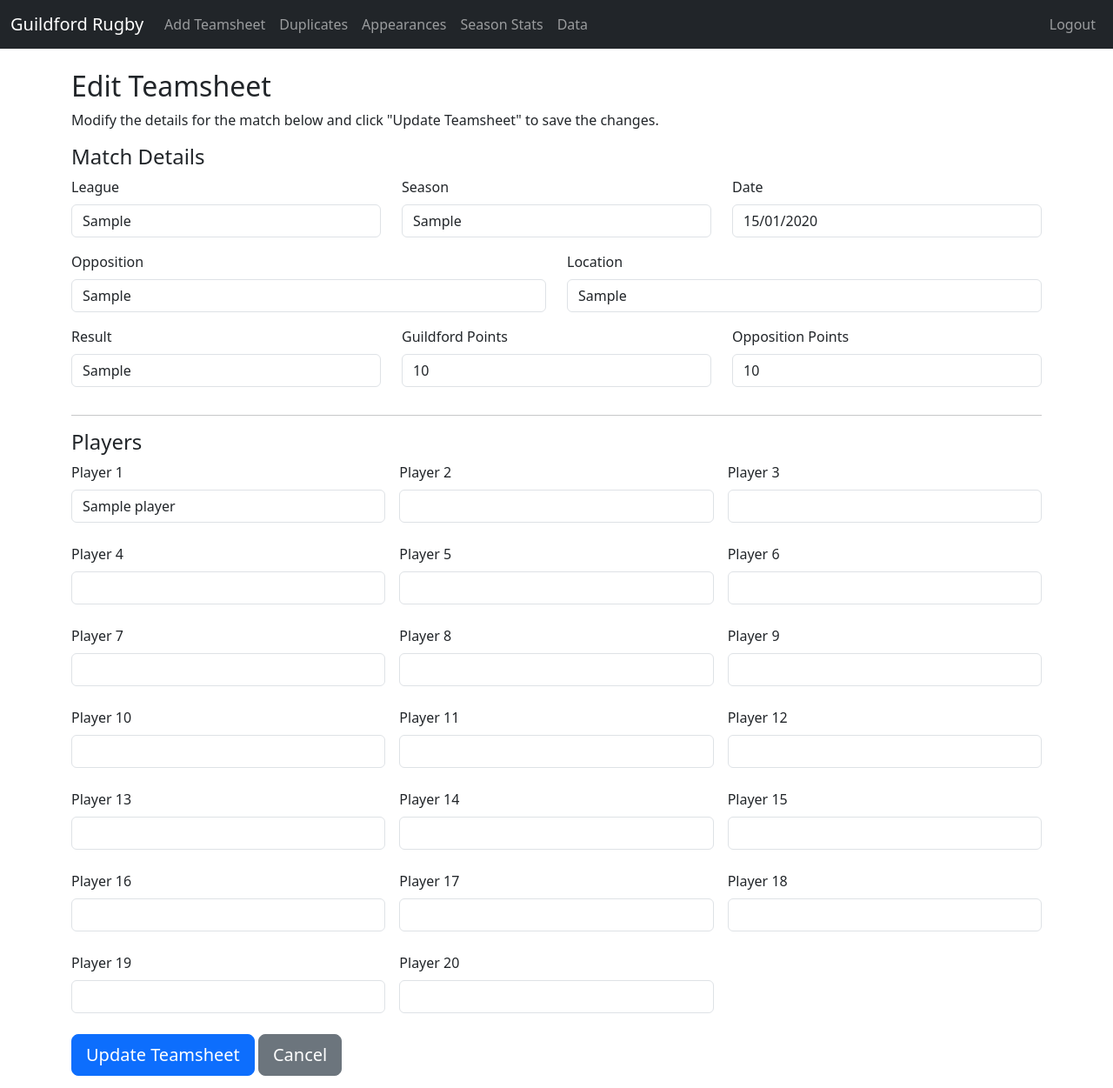
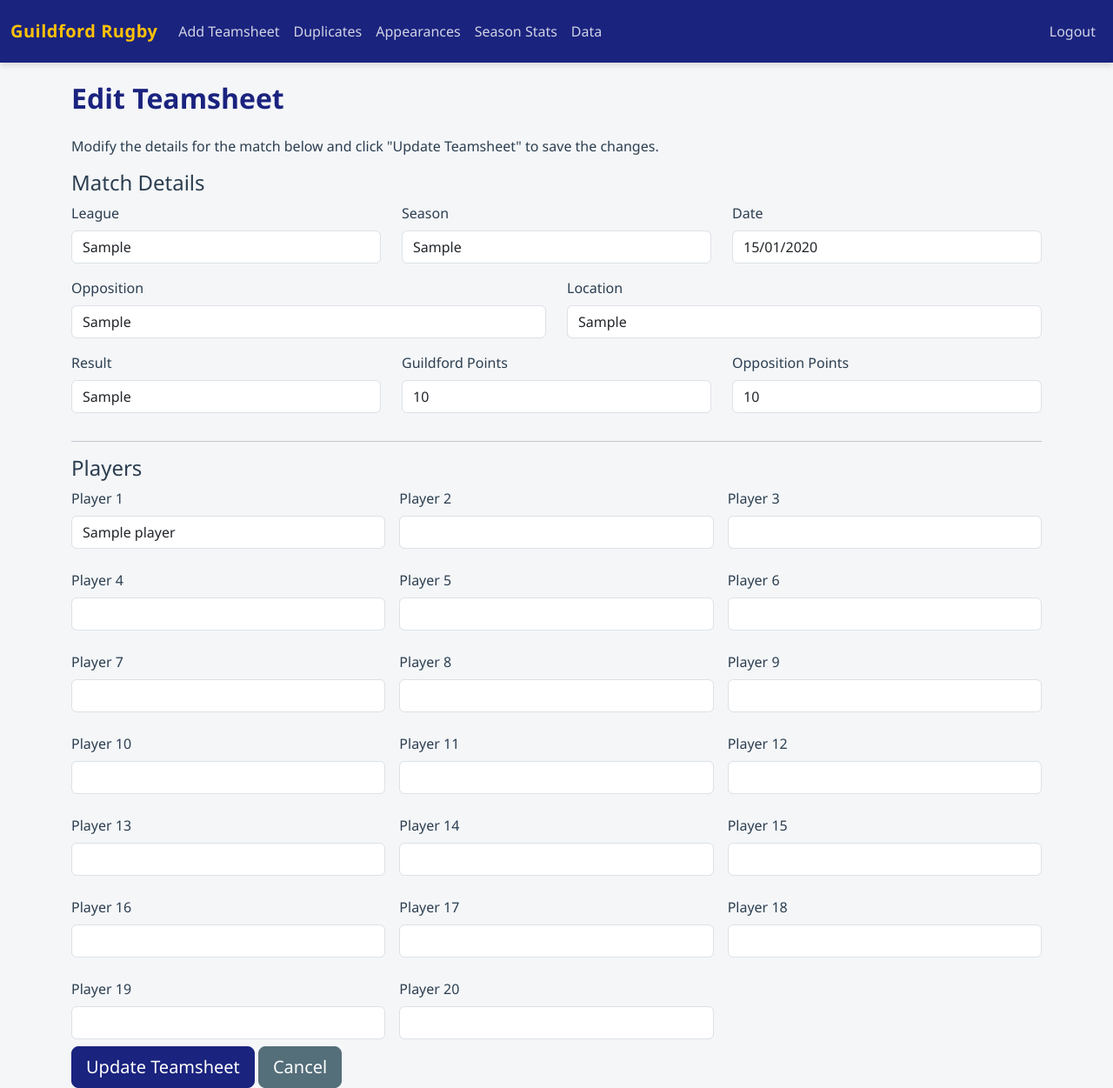
Before and after one commit to mitchrob/TeamSheetApp, a Flask app: page /edit/1 in a window 1280 px wide. Shown: the whole page at 87% size. Run offline with Flask 3, Linux system fonts and the light colour scheme; the visitor is signed in with stand-in values (Sample User, id 1); tables that the repository leaves empty hold one stand-in row (values such as "Sample post"); some libraries are stand-ins or nearby versions.

Commit message:
Enhance visual design with custom CSS and icons

```diff
--- /dev/null
+++ b/app/static/style.css
@@ -0,0 +1,113 @@
+/* Main Variables */
+:root {
+    --primary-color: #1a237e; /* Navy Blue */
+    --secondary-color: #ffc107; /* Gold/Amber */
+    --accent-color: #e53935; /* Red for alerts/actions */
+    --text-dark: #2c3e50;
+    --text-light: #ffffff;
+    --bg-light: #f4f6f8;
+    --card-bg: #ffffff;
+    --shadow-sm: 0 2px 4px rgba(0,0,0,0.05);
+    --shadow-md: 0 4px 6px rgba(0,0,0,0.1);
+}
+
+body {
+    background-color: var(--bg-light);
+    color: var(--text-dark);
+    font-family: 'Segoe UI', system-ui, -apple-system, sans-serif;
+    padding-top: 70px; /* Navbar height + spacing */
+}
+
+/* Navbar Updates */
+.navbar {
+    background-color: var(--primary-color) !important;
+    box-shadow: var(--shadow-md);
+    padding-top: 1rem;
+    padding-bottom: 1rem;
+}
+
+.navbar-brand {
+    font-weight: 700;
+    color: var(--secondary-color) !important;
+    letter-spacing: 0.5px;
+}
+
+.nav-link {
+    color: rgba(255, 255, 255, 0.8) !important;
+    transition: color 0.2s;
+}
+
+.nav-link:hover, .nav-link.active {
+    color: var(--text-light) !important;
+}
+
+/* Cards */
+.card {
+    border: none;
+    border-radius: 12px;
+    box-shadow: var(--shadow-sm);
+    background-color: var(--card-bg);
+    margin-bottom: 1.5rem;
+    transition: transform 0.2s, box-shadow 0.2s;
+}
+
+.card:hover {
+    transform: translateY(-2px);
+    box-shadow: var(--shadow-md);
+}
+
+.card-header {
+    background-color: transparent;
+    border-bottom: 1px solid rgba(0,0,0,0.05);
+    font-weight: 600;
+    color: var(--primary-color);
+    padding: 1rem 1.5rem;
+}
+
+.card-body {
+    padding: 1.5rem;
+}
+
+/* Buttons */
+.btn-primary {
+    background-color: var(--primary-color);
+    border-color: var(--primary-color);
+}
+
+.btn-primary:hover {
+    background-color: #283593;
+    border-color: #283593;
+}
+
+.btn-secondary {
+    background-color: #546e7a;
+    border-color: #546e7a;
+}
+
+/* Tables */
+.table th {
+    color: var(--primary-color);
+    font-weight: 600;
+    border-top: none;
+}
+
+.table-hover tbody tr:hover {
+    background-color: rgba(26, 35, 126, 0.03);
+}
+
+/* Badges */
+.badge {
+    font-weight: 500;
+    padding: 0.5em 0.8em;
+}
+
+/* Page Titles */
+h1, h2, h3 {
+    color: var(--primary-color);
+    font-weight: 700;
+    margin-bottom: 1.5rem;
+}
+
+.display-4 {
+    color: var(--primary-color);
+}
--- a/app/templates/base.html
+++ b/app/templates/base.html
@@ -1,25 +1,36 @@
 <!doctype html>
 <html lang="en">
+
 <head>
   <meta charset="utf-8">
   <meta name="viewport" content="width=device-width, initial-scale=1">
   <title>{% block title %}TeamsheetApp{% endblock %}</title>
   <!-- Bootstrap CSS -->
-    <link href="https://cdn.jsdelivr.net/npm/bootstrap@5.3.2/dist/css/bootstrap.min.css" rel="stylesheet" integrity="sha384-T3c6CoIi6uLrA9TneNEoa7RxnatzjcDSCmG1MXxSR1GAsXEV/Dwwykc2MPK8M2HN" crossorigin="anonymous">
+  <link href="https://cdn.jsdelivr.net/npm/bootstrap@5.3.2/dist/css/bootstrap.min.css" rel="stylesheet"
+    integrity="sha384-T3c6CoIi6uLrA9TneNEoa7RxnatzjcDSCmG1MXxSR1GAsXEV/Dwwykc2MPK8M2HN" crossorigin="anonymous">
   <link rel="stylesheet" href="https://cdn.datatables.net/1.13.6/css/dataTables.bootstrap5.min.css">
+  <link rel="stylesheet" href="https://cdn.jsdelivr.net/npm/bootstrap-icons@1.11.1/font/bootstrap-icons.css">
+  <link rel="stylesheet" href="{{ url_for('static', filename='style.css') }}">
   <style>
-      /* Custom styles */
-      body { padding-top: 56px; } /* Adjust body padding to account for fixed navbar */
-      .clickable-row:hover { background-color: #f8f9fa; cursor: pointer; }
-      .form-actions { margin-top: 1rem; }
-      .players { display:grid; grid-template-columns: repeat(auto-fit, minmax(300px, 1fr)); gap: 1rem; }
+    /* Page-specific inline overrides if needed */
+    .clickable-row:hover {
+      cursor: pointer;
+    }
+
+    .players {
+      display: grid;
+      grid-template-columns: repeat(auto-fit, minmax(300px, 1fr));
+      gap: 1rem;
+    }
   </style>
 </head>
+
 <body>
   <nav class="navbar navbar-expand-lg navbar-dark bg-dark fixed-top">
     <div class="container-fluid">
       <a class="navbar-brand" href="{{ url_for('main.index') }}">Guildford Rugby</a>
-        <button class="navbar-toggler" type="button" data-bs-toggle="collapse" data-bs-target="#mainNav" aria-controls="mainNav" aria-expanded="false" aria-label="Toggle navigation">
+      <button class="navbar-toggler" type="button" data-bs-toggle="collapse" data-bs-target="#mainNav"
+        aria-controls="mainNav" aria-expanded="false" aria-label="Toggle navigation">
         <span class="navbar-toggler-icon"></span>
       </button>
       <div class="collapse navbar-collapse" id="mainNav">
@@ -47,7 +58,9 @@
     {% with messages = get_flashed_messages(with_categories=true) %}
     {% if messages %}
     {% for category, msg in messages %}
-            <div class="alert alert-{{ 'danger' if category == 'error' else ('success' if category == 'success' else 'info') }} alert-dismissible fade show" role="alert">
+    <div
+      class="alert alert-{{ 'danger' if category == 'error' else ('success' if category == 'success' else 'info') }} alert-dismissible fade show"
+      role="alert">
       {{ msg }}
       <button type="button" class="btn-close" data-bs-dismiss="alert" aria-label="Close"></button>
     </div>
@@ -58,12 +71,14 @@
   </main>
 
   <script src="https://code.jquery.com/jquery-3.7.0.js"></script>
-    <script src="https://cdn.jsdelivr.net/npm/bootstrap@5.3.2/dist/js/bootstrap.bundle.min.js" integrity="sha384-C6RzsynM9kWDrMNeT87bh95OGNyZPhcTNXj1NW7RuBCsyN/o0jlpcV8Qyq46cDfL" crossorigin="anonymous"></script>
+  <script src="https://cdn.jsdelivr.net/npm/bootstrap@5.3.2/dist/js/bootstrap.bundle.min.js"
+    integrity="sha384-C6RzsynM9kWDrMNeT87bh95OGNyZPhcTNXj1NW7RuBCsyN/o0jlpcV8Qyq46cDfL"
+    crossorigin="anonymous"></script>
   <script src="https://cdn.datatables.net/1.13.6/js/jquery.dataTables.min.js"></script>
   <script src="https://cdn.datatables.net/1.13.6/js/dataTables.bootstrap5.min.js"></script>
   <script>
     // Make table rows with data-href attribute clickable
-      document.addEventListener('DOMContentLoaded', function() {
+    document.addEventListener('DOMContentLoaded', function () {
       const rows = document.querySelectorAll('tr[data-href]');
       rows.forEach(row => {
         row.addEventListener('click', () => {
@@ -73,4 +88,5 @@
     });
   </script>
 </body>
+
 </html>
```
Also changed, not shown: app/templates/index.html (+8 -6 lines). Lines whose indentation alone changed are shown as unchanged.
